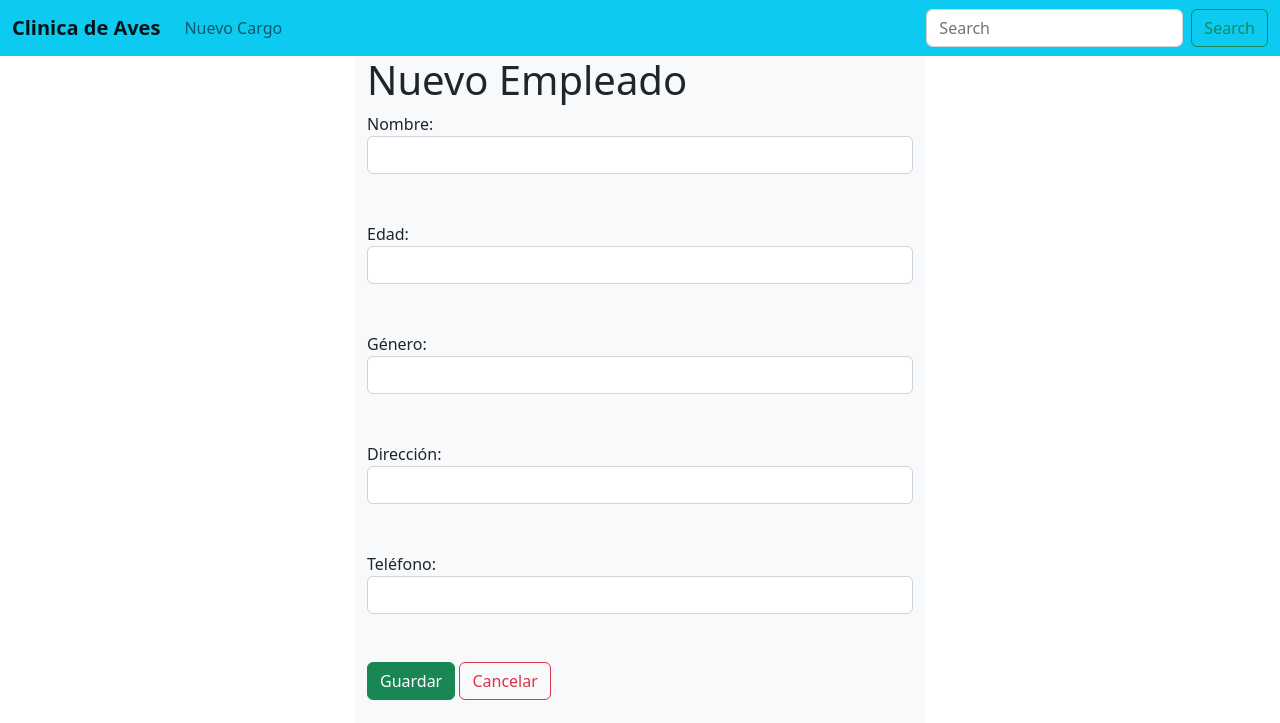
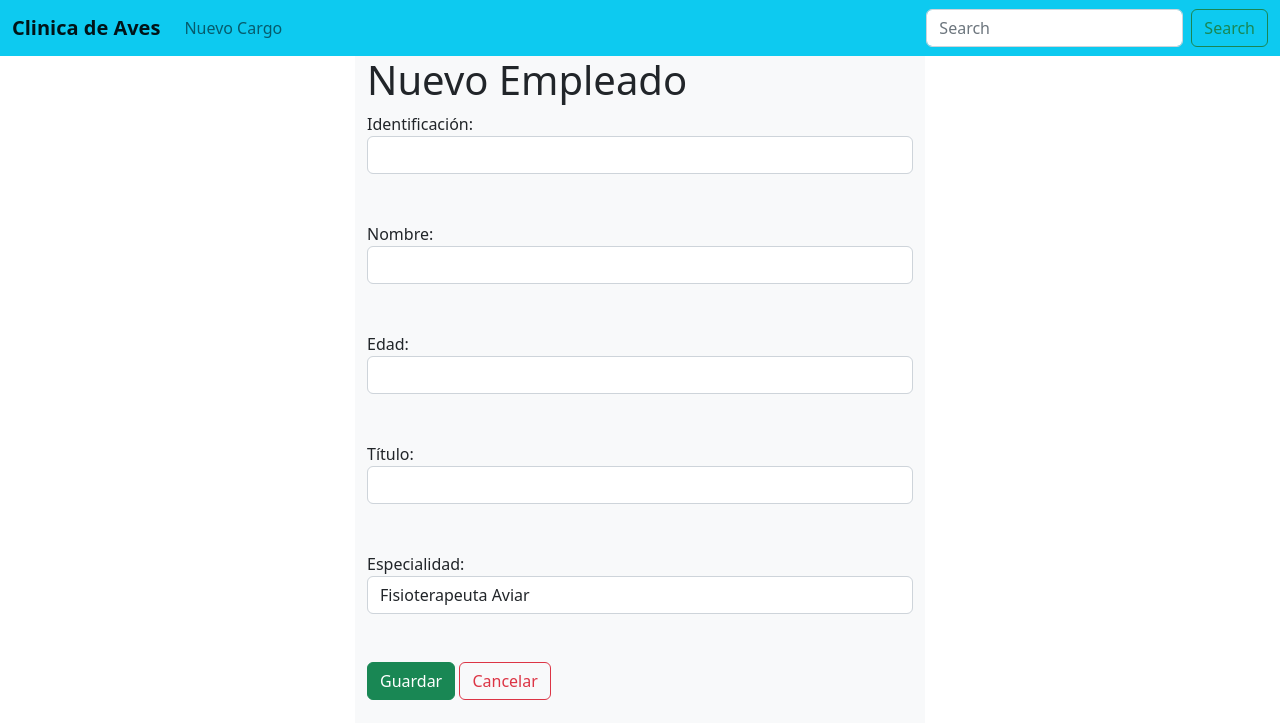
Before and after one commit to Jajasaludos89/Clinica, a Django app: template Aplicaciones/Modulo/templates/nuevoEmpleado.html in a window 1280 px wide. Shown: the top 723 px of the page. Run offline with Django 3.2, Linux system fonts and the light colour scheme; the template is opened without the code that fills it, so the values that code supplies are empty; some libraries are stand-ins or nearby versions; grey boxes are pictures that could not be loaded.

Commit message:
18 configuracion del html nuevoEmpleado

```diff
--- a/Aplicaciones/Modulo/templates/nuevoEmpleado.html
+++ b/Aplicaciones/Modulo/templates/nuevoEmpleado.html
@@ -7,20 +7,21 @@
         <h1>Nuevo Empleado</h1>
         <form action="guardarEmpleado" method="post">
             {% csrf_token %}
+
+            <label for="">Identificación:</label><br>
+            <input class="form-control" type="text" name="identificacion" id="identificacion"> <br><br>
+
             <label for="">Nombre:</label><br>
-            <input class="form-control" type="text" name="nombre" id="nombre"> <br> <br>
+            <input class="form-control" type="text" name="nombre" id="nombre"> <br><br>
 
             <label for="">Edad:</label><br>
-            <input class="form-control" type="number" name="edad" id="edad"> <br> <br>
+            <input class="form-control" type="number" name="edad" id="edad"> <br><br>
 
-            <label for="">Género:</label><br>
-            <input class="form-control" type="text" name="genero" id="genero"> <br> <br>
+            <label for="">Título:</label><br>
+            <input class="form-control" type="text" name="titulo" id="titulo"> <br><br>
 
-            <label for="">Dirección:</label> <br>
-            <input class="form-control" type="text" name="direccion" id="direccion"> <br> <br>
-
-            <label for="">Teléfono:</label><br>
-            <input class="form-control" type="text" name="telefono" id="telefono"> <br> <br>
+            <label for="">Especialidad:</label><br>
+            <input class="form-control" type="text" name="especialidad" id="especialidad" value="Fisioterapeuta Aviar"> <br><br>
 
             <button class="btn btn-success" type="submit">Guardar</button>
             <a class="btn btn-outline-danger" href="/empleados">Cancelar</a>
```
Also changed, not shown: Aplicaciones/Modulo/templates/editarEmpleado.html (added), db.sqlite3.
